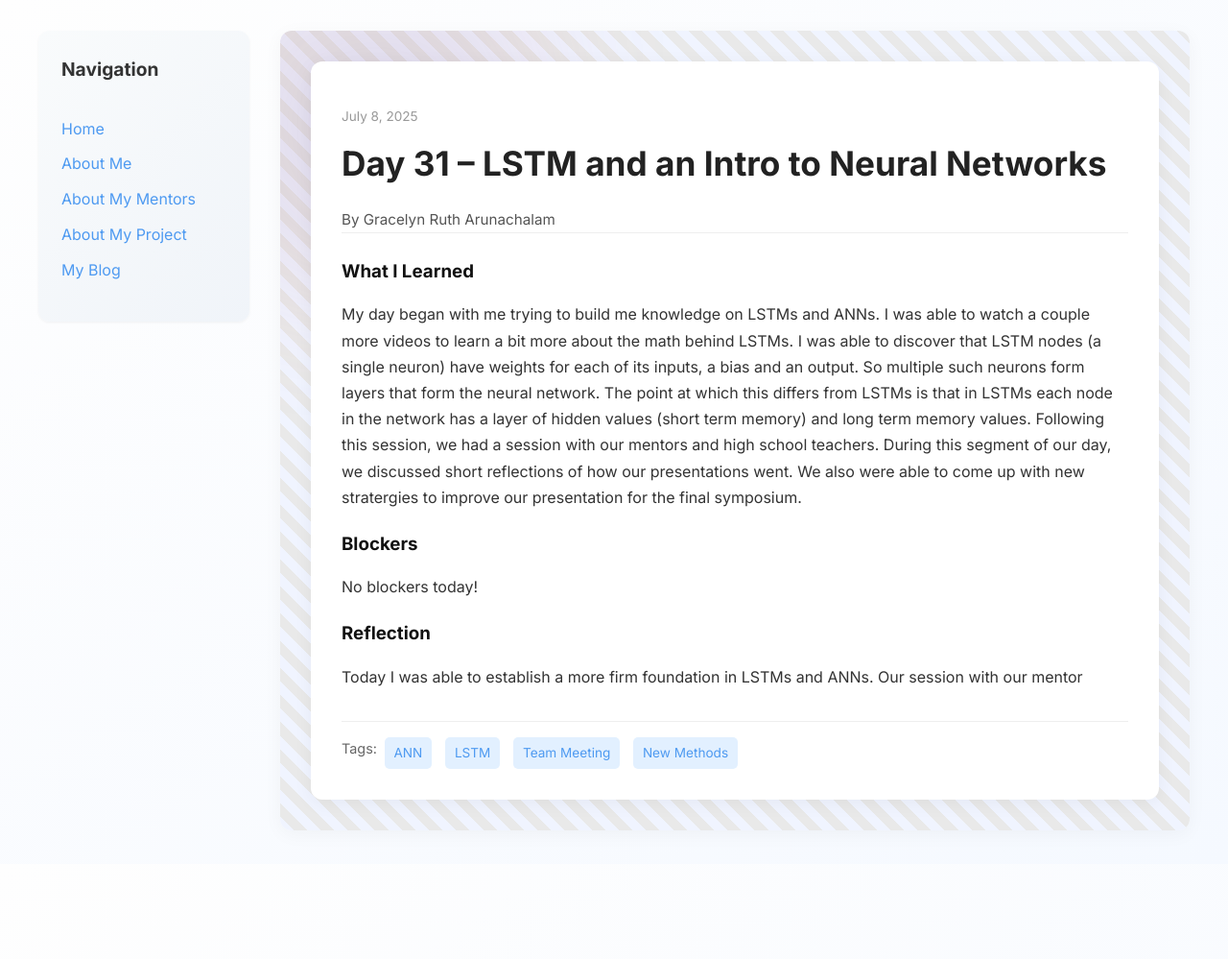
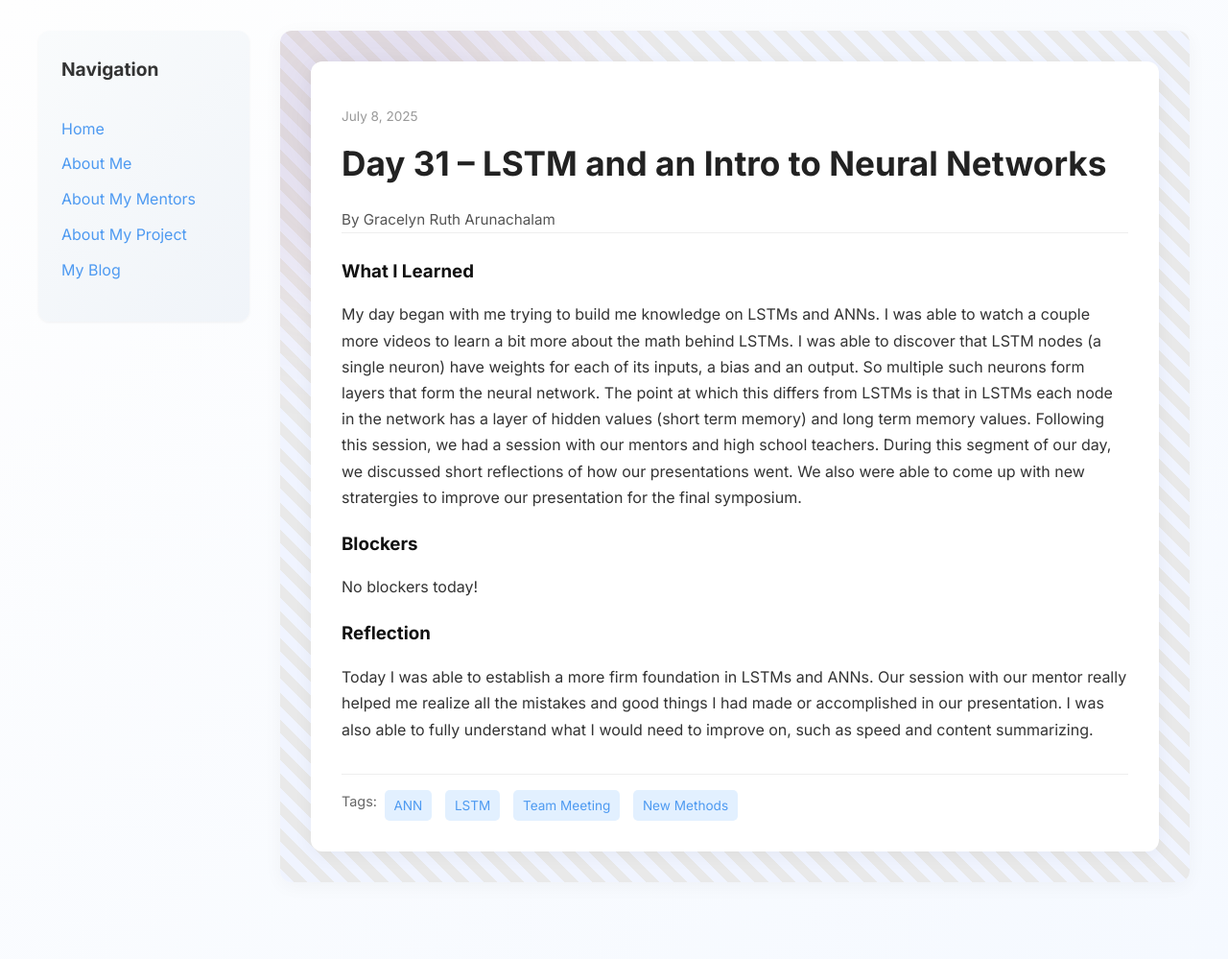
Before and after one commit to GracelynRuth/GracelynRuth.github.io, a Jekyll site: the page built from _posts/2025-07-08-day-31.md, in a window 1280 px wide. Shown: the whole page at 96% size. Built offline with Jekyll 4.4.1, drawn with Linux system fonts in a browser that asks for light colours; before the commit the page ends 900 px from its top, so only the background shows below that.

Commit message:
Update 2025-07-08-day-31.md

```diff
--- a/_posts/2025-07-08-day-31.md
+++ b/_posts/2025-07-08-day-31.md
@@ -14,5 +14,5 @@ blockers: |
   No blockers today!
 
 reflection: |
-  Today I was able to establish a more firm foundation in LSTMs and ANNs. Our session with our mentor
+  Today I was able to establish a more firm foundation in LSTMs and ANNs. Our session with our mentor really helped me realize all the mistakes and good things I had made or accomplished in our presentation. I was also able to fully understand what I would need to improve on, such as speed and content summarizing.
 ---
```
